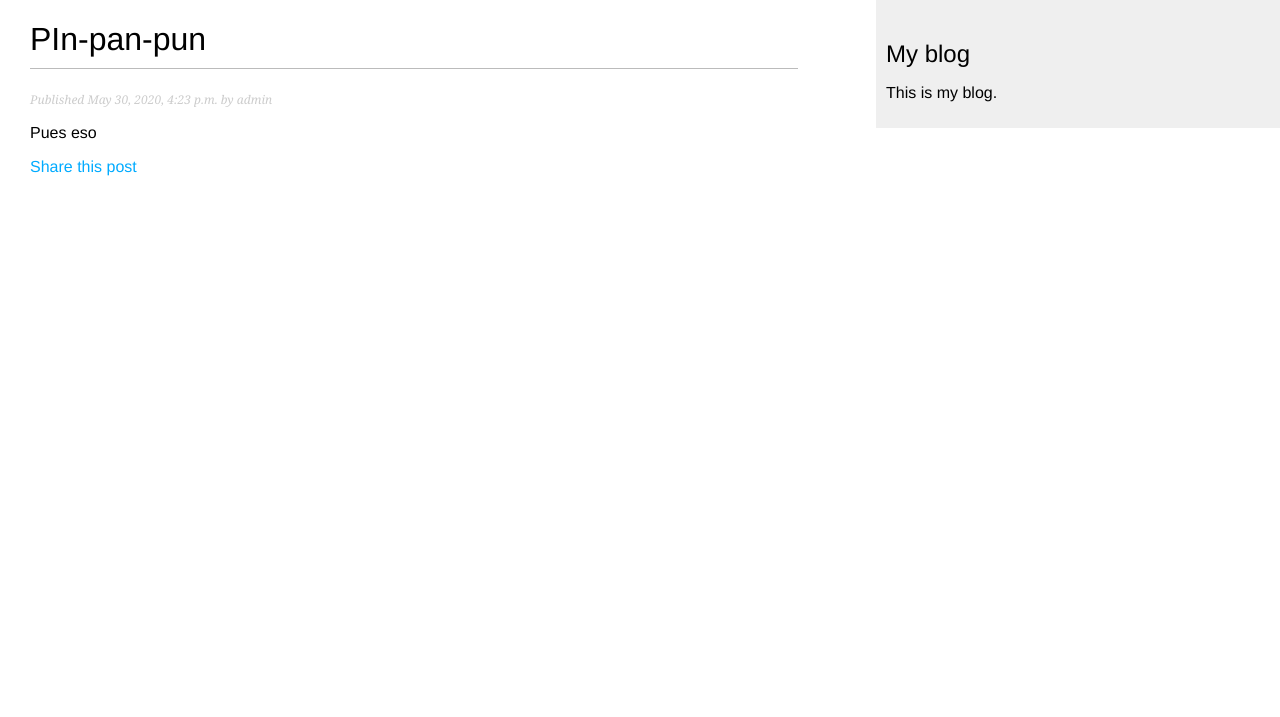
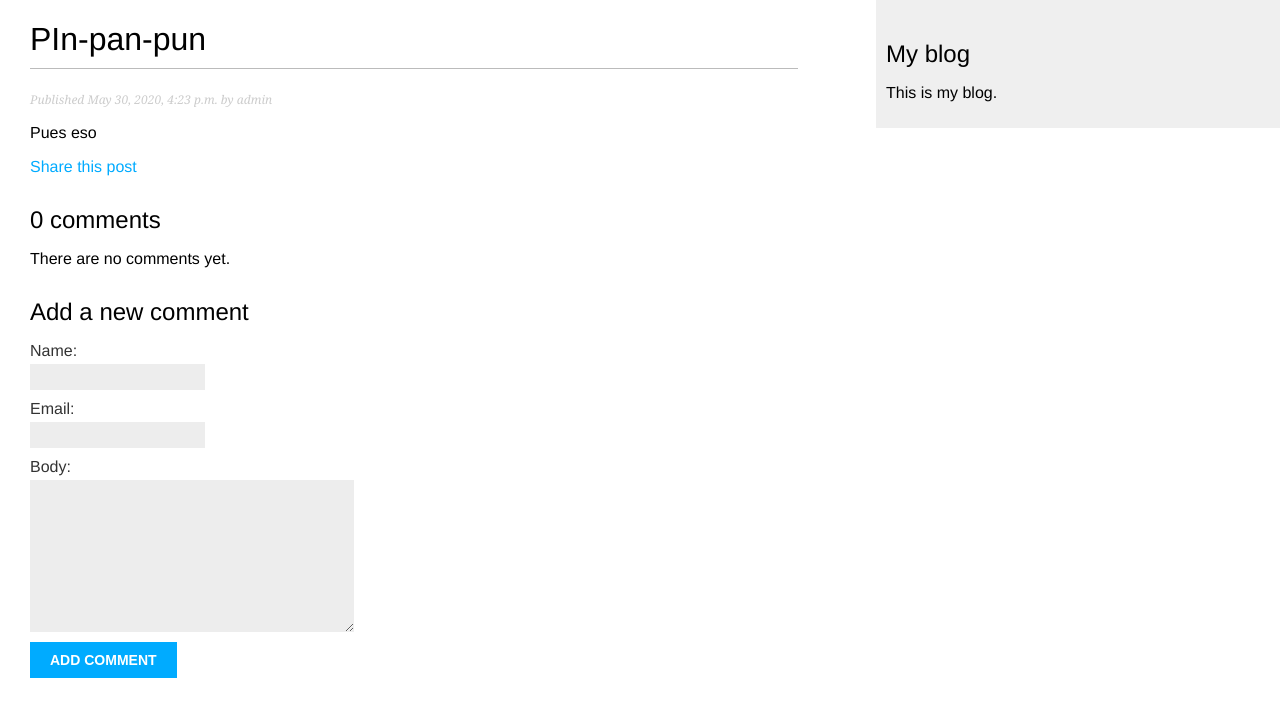
Before and after one commit to ignqa/django_blog, a Django app: a page that uses blog/templates/blog/post/detail.html in a window 1280 px wide. Shown: the top 717 px of the page. Run offline with Django 3.2, Linux system fonts and the light colour scheme; data comes from the database, SQL or seed files in the repository; both versions use the stored data as it was after the commit.

Commit message:
Comments functionality completed

```diff
--- a/blog/forms.py
+++ b/blog/forms.py
@@ -1,9 +1,16 @@
 from django import forms
+from .models import Comment
 
 
-class EmailPostForm(forms.Form):
+class EmailPostForm(forms.Form):  # First way to create a form
     name = forms.CharField(max_length=25)  # == <input type="text">
     email = forms.EmailField()
     to = forms.EmailField()
     comments = forms.CharField(required=False,
                                widget=forms.Textarea)  # <textarea>
+
+
+class CommentForm(forms.ModelForm):  # Second way, based on the Model
+    class Meta:
+        model = Comment
+        fields = ('name', 'email', 'body')
--- a/blog/models.py
+++ b/blog/models.py
@@ -1,7 +1,7 @@
+from django.contrib.auth.models import User
 from django.db import models
 from django.urls import reverse
 from django.utils import timezone
-from django.contrib.auth.models import User
 
 
 class PublishedManager(models.Manager):
@@ -46,3 +46,21 @@ class Post(models.Model):
 
     def __str__(self):
         return self.title
+
+
+class Comment(models.Model):
+    post = models.ForeignKey(Post,
+                             on_delete=models.CASCADE,
+                             related_name='comments')
+    name = models.CharField(max_length=80)
+    email = models.EmailField()
+    body = models.TextField()
+    created = models.DateTimeField(auto_now_add=True)
+    updated = models.DateTimeField(auto_now=True)
+    active = models.BooleanField(default=True)
+
+    class Meta:
+        ordering = ('created',)
+
+    def __str__(self):
+        return f'Comment by {self.name} on {self.post}'
--- a/blog/templates/blog/post/detail.html
+++ b/blog/templates/blog/post/detail.html
@@ -11,4 +11,30 @@
             Share this post
         </a>
     </p>
+    {% with comments.count as total_comments %}
+        <h2>
+            {{ total_comments }} comment{{ total_comments|pluralize }}
+        </h2>
+    {% endwith %}
+    {% for comment in comments %}
+        <div class="comment">
+            <p class="info">
+                Comment {{ forloop.counter }} by {{ comment.name }}
+                {{ comment.created }}
+            </p>
+            {{ comment.body|linebreaks }}
+        </div>
+    {% empty %}
+        <p>There are no comments yet.</p>
+    {% endfor %}
+    {% if new_comment %}
+        <h2>Your comment has been added.</h2>
+    {% else %}
+        <h2>Add a new comment</h2>
+        <form method="post">
+            {{ comment_form.as_p }}
+            {% csrf_token %}
+            <p><input type="submit" value="Add comment"></p>
+        </form>
+    {% endif %}
 {% endblock %}
--- a/blog/views.py
+++ b/blog/views.py
@@ -3,8 +3,8 @@ from django.core.mail import send_mail
 from django.shortcuts import render, get_object_or_404
 from django.views.generic import ListView
 
-from .forms import EmailPostForm
-from .models import Post
+from .forms import EmailPostForm, CommentForm
+from .models import Post, Comment
 
 
 class PostListView(ListView):
@@ -31,7 +31,26 @@ def post_detail(request, year, month, day, post):
     post = get_object_or_404(
         Post, slug=post, status='published', publish__year=year, publish__month=month, publish__day=day
     )
-    return render(request, 'blog/post/detail.html', {'post': post})
+    # List of active comments for this post
+    comments = post.comments.filter(active=True)
+    new_comment = None
+    if request.method == 'POST':
+        # A comment was posted
+        comment_form = CommentForm(data=request.POST)
+        if comment_form.is_valid():
+            # Create Comment object but don't save to database yet
+            new_comment = comment_form.save(commit=False)
+            # Assign the current post to the comment
+            new_comment.post = post
+            # Save the comment to the database
+            new_comment.save()
+    else:
+        comment_form = CommentForm()
+    return render(request, 'blog/post/detail.html', {'post': post,
+                                                     'comments': comments,
+                                                     'new_comment': new_comment,
+                                                     'comment_form': comment_form
+                                                     })
 
 
 def post_share(request, post_id):
```
Also changed, not shown: blog/admin.py (+8 -1 lines), blog/migrations/0002_comment.py (added), db.sqlite3.
